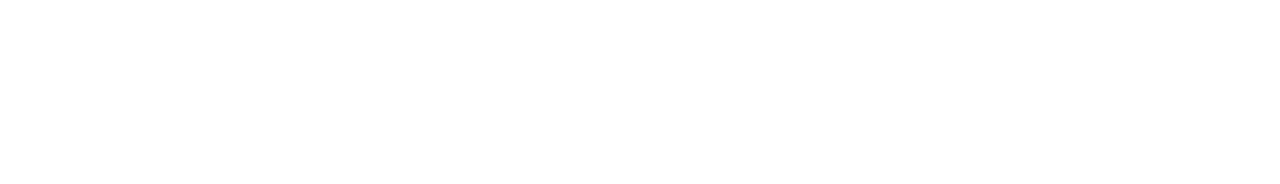
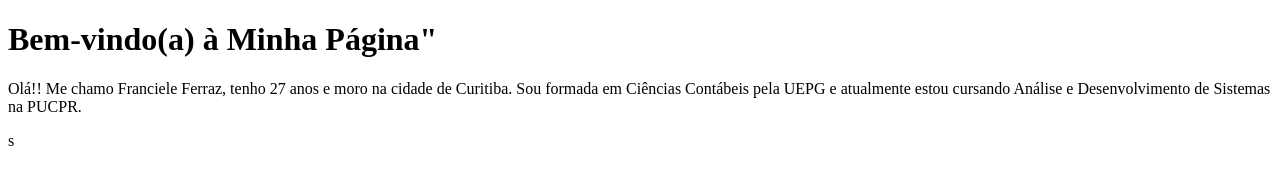
Before and after one commit to francieleferraz/html-css, a plain HTML site: page index.html in a window 1280 px wide. Drawn offline with Linux system fonts and the light colour scheme.

Commit message:
Adicionei novos conteúdos no arquivo de index.html

```diff
--- a/index.html
+++ b/index.html
@@ -3,9 +3,12 @@
 <head>
     <meta charset="UTF-8">
     <meta name="viewport" content="width=device-width, initial-scale=1.0">
-    <title>Document</title>
+    <title>Minha Página Pessoal</title>
 </head>
 <body>
+    <h1>Bem-vindo(a) à Minha Página"</h1>
+    <p>Olá!! Me chamo Franciele Ferraz, tenho 27 anos e moro na cidade de Curitiba. Sou formada em Ciências Contábeis pela UEPG e atualmente estou
+        cursando Análise e Desenvolvimento de Sistemas na PUCPR.</p>
 
 </body>
-</html>
+</html>s
```
Also changed, not shown: img.jpg (added).
